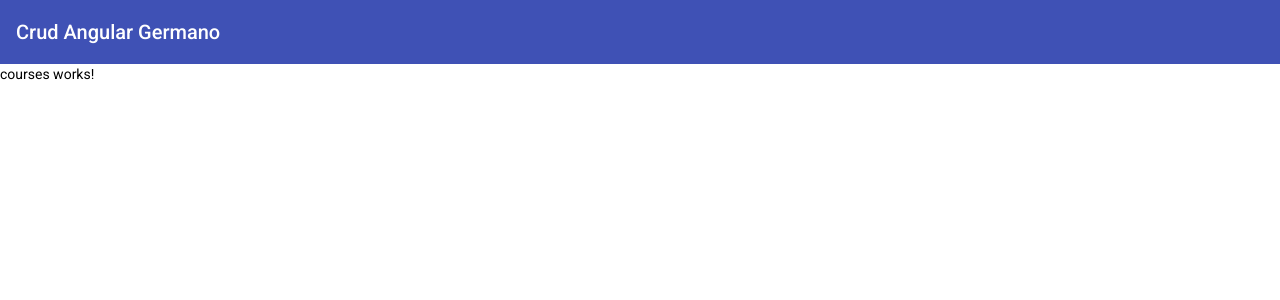
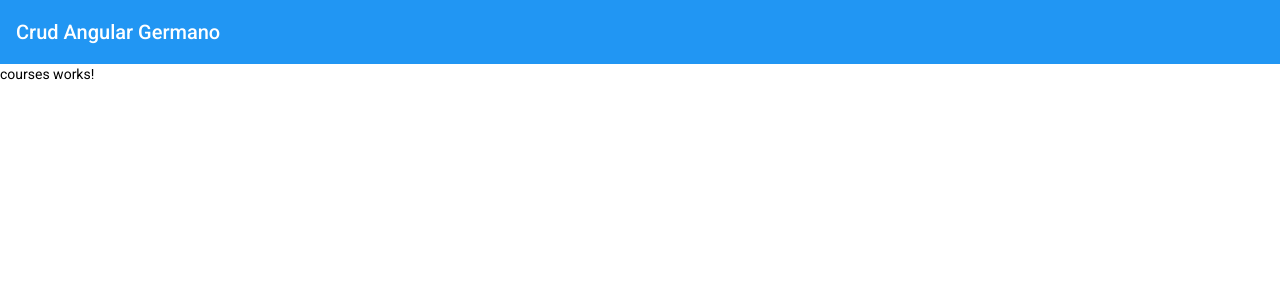
Before and after one commit to GermanoMacieira/crud-angular, an Angular app: page /courses in a window 1280 px wide. Shown: the top 300 px of the page. Built offline with nearby package versions, Linux system fonts and the light colour scheme.

Commit message:
Atualização do Styles.scss

```diff
--- a/src/styles.scss
+++ b/src/styles.scss
@@ -1,4 +1,14 @@
 /* You can add global styles to this file, and also import other style files */
+@import '@angular/material/theming';
+@include mat-core();
+
+$custom-app-primary: mat-palette($mat-blue);
+$custom-app-secondary: mat-palette($mat-indigo, A200, A400, 700);
+$custom-app-warn: mat-palette($mat-red);
+
+$custom-theme: mat-light-theme($custom-app-primary, $custom-app-secondary,  $custom-app-warn);
+
+@include angular-material-theme($custom-theme);
 
 html, body { height: 100%; }
 body { margin: 0; font-family: Roboto, "Helvetica Neue", sans-serif; }
```
